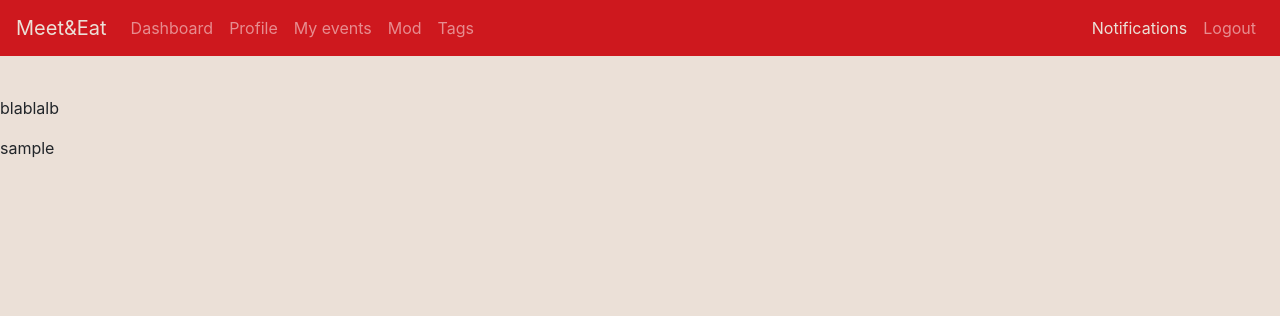
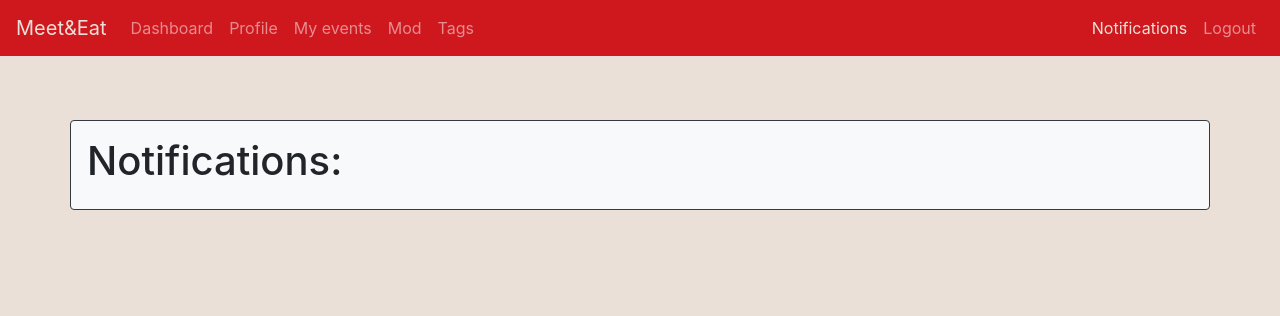
Before and after one commit to alicekore/Meet-and-Eat, a Django app: page /notifications/ in a window 1280 px wide. Shown: the top 316 px of the page. Run offline with Django 3.2, Linux system fonts and the light colour scheme; a user stored in the database is signed in; tables that the repository leaves empty hold one stand-in row (values such as "Sample post"); some libraries are stand-ins or nearby versions.

Commit message:
notification seite fertig

```diff
--- a/meeteat/meetandeat/templates/meetandeat/notification_list.html
+++ b/meeteat/meetandeat/templates/meetandeat/notification_list.html
@@ -4,12 +4,32 @@
 
 {% block main %}
 <br>
+<div class="container border border-dark rounded bg-light p-3 my-4">
+<h1>Notifications:</h1>
+{% for tag in tags %}
 
+    {% if tag.approved == False and tag.pending == True %}
+    <div class="container border border-dark rounded bg-light p-3 my-4">
+    <p>Your Tag {{ tag.title }} is pending.</p>
+    </div>
+    {% endif %}
 
-<p>blablalb</p>
-            {% for tag in tags %}
-            <p>{{ tag.user }}</p>
-            {% endfor %}
+    {% if tag.approved == False and tag.pending == False %}
+    <div class="container border border-dark rounded bg-light p-3 my-4">
+    <p>Your Tag {{ tag.title }} with the description:</p><br>
+    <p>{{ tag.description }}</p><br>
+    <p>Was disapproved because of the following cause: {{ tag.disapprovalMsg }}</p>
+    </div>
+    {% endif %}
+
+    {% if tag.approved == True and tag.pending == False %}
+    <div class="container border border-dark rounded bg-light p-3 my-4">
+    <p>Your Tag {{ tag.title }} was approved.</p>
+    </div>
+    {% endif %}
+
+{% endfor %}
+</div>
 
 {{ form.media.js }}
 {% endblock %}
--- a/meeteat/meetandeat/views.py
+++ b/meeteat/meetandeat/views.py
@@ -313,6 +313,7 @@ class ApproveTag(UserIsStuffMixin, View):
     def get(self, request, *args, **kwargs):
         tag = Tag.objects.get(id=self.kwargs['pk'])
         tag.approved = True
+        tag.pending = False
         tag.save()
         return redirect('meetandeat:tag-view')
 
@@ -346,5 +347,5 @@ class OwnEventsView(View):
 class NotificationView(View):
     def get(self, request):
         User = self.request.user
-        tags = Tag.objects.filter(user=User)
+        tags = Tag.objects.filter(user=User).order_by("pk")
         return render(request, 'meetandeat/notification_list.html', context={'tags': tags})
```
